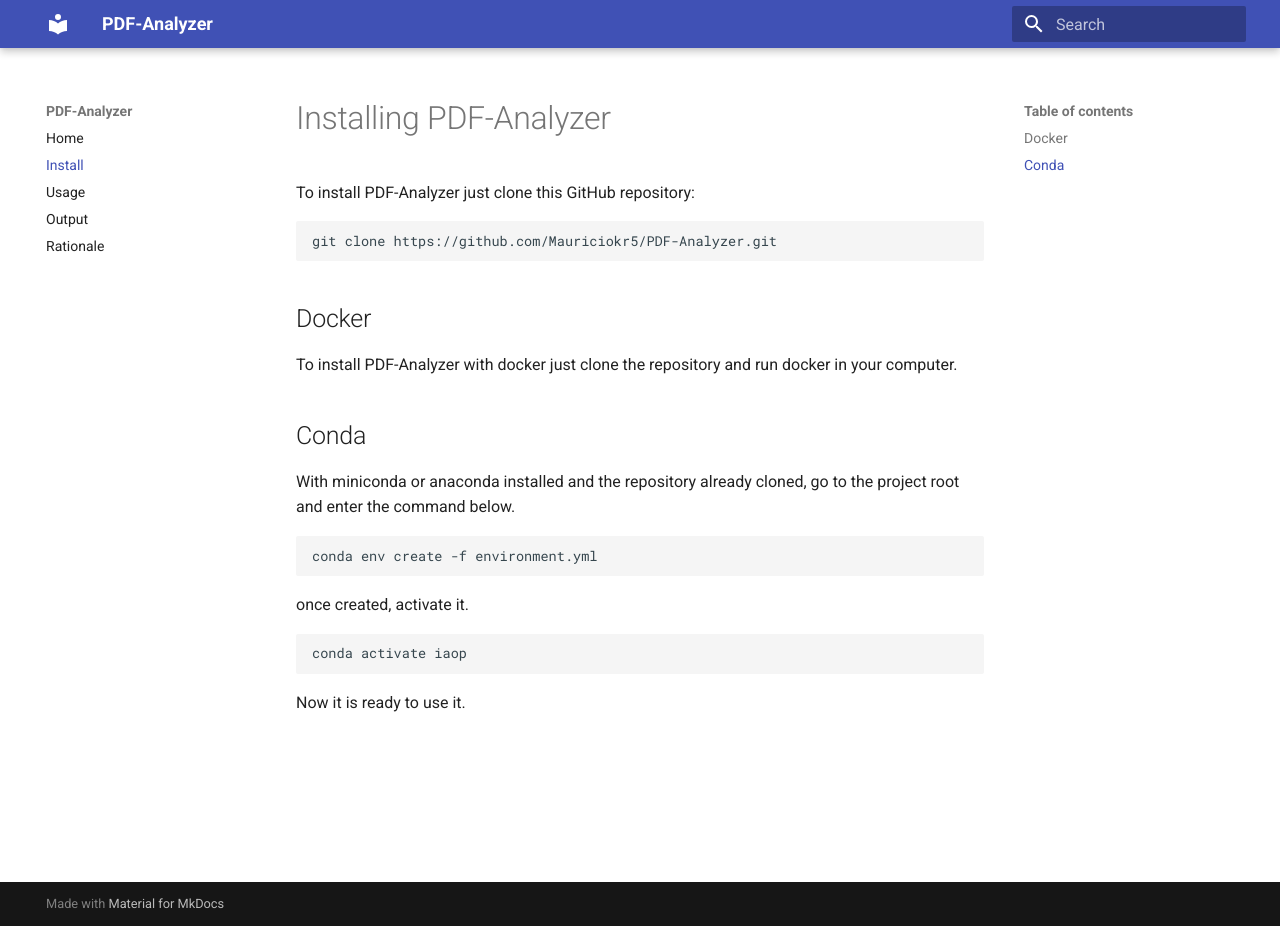
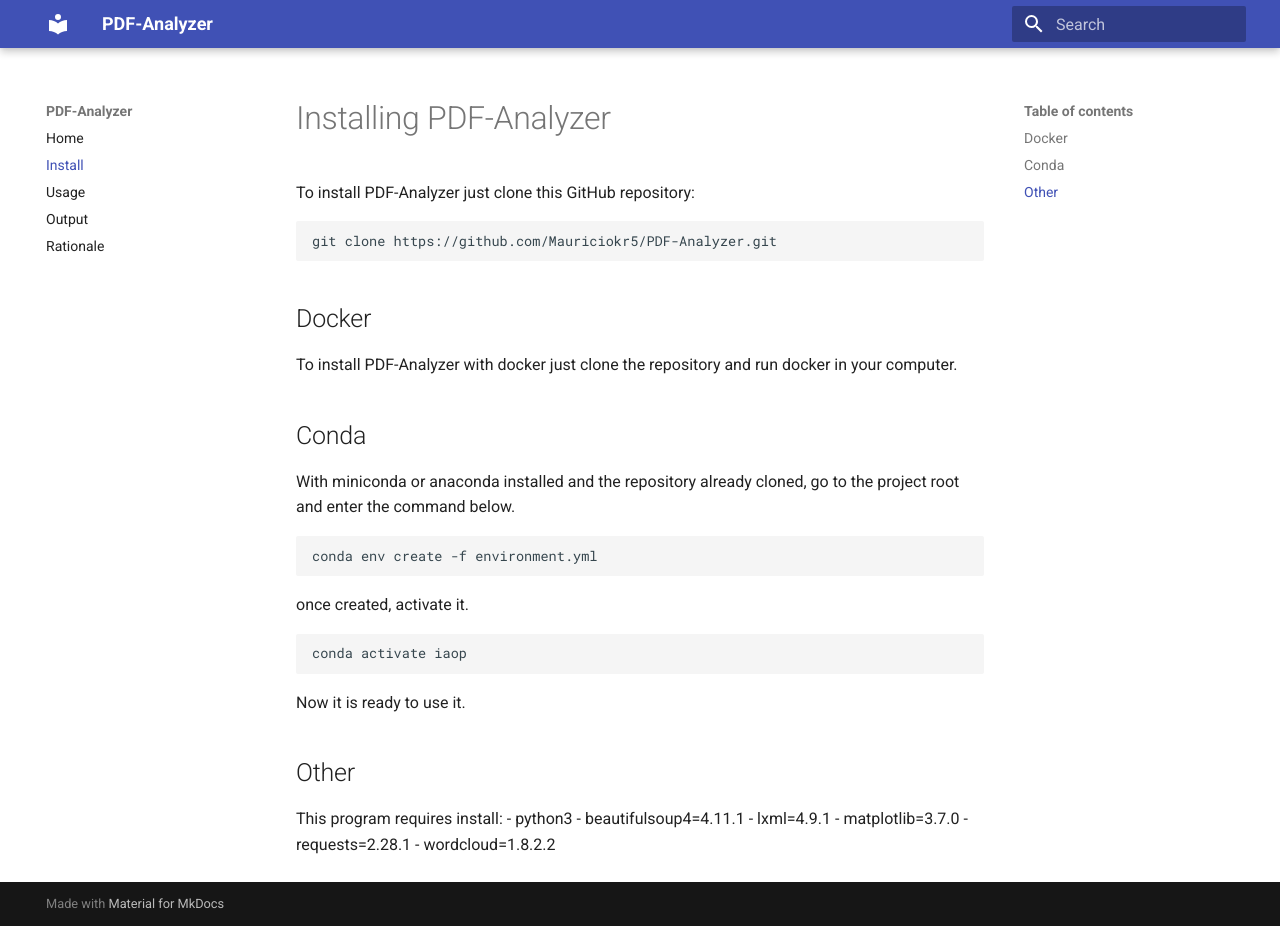
Before and after one commit to Mauriciokr5/Artificial-Intelligence-And-Open-Science-In-Research-Software-Engineering, an MkDocs documentation site: the page built from docs/install.md, in a window 1280 px wide and 926 px high. Built offline with MkDocs 1.6.1 and Material for MkDocs 9.7.7, drawn with Linux system fonts in a browser that asks for light colours.

Commit message:
Added 'Other' instructions to install and usage

````diff
--- a/docs/install.md
+++ b/docs/install.md
@@ -18,3 +18,12 @@
 conda activate iaop
 ```
 Now it is ready to use it.
+
+## Other
+This program requires install:
+  - python3
+  - beautifulsoup4=4.11.1
+  - lxml=4.9.1
+  - matplotlib=3.7.0
+  - requests=2.28.1
+  - wordcloud=1.8.2.2
````
Also changed, not shown: README.md (+14 -1 lines), docs/usage.md (+11 -0 lines).
